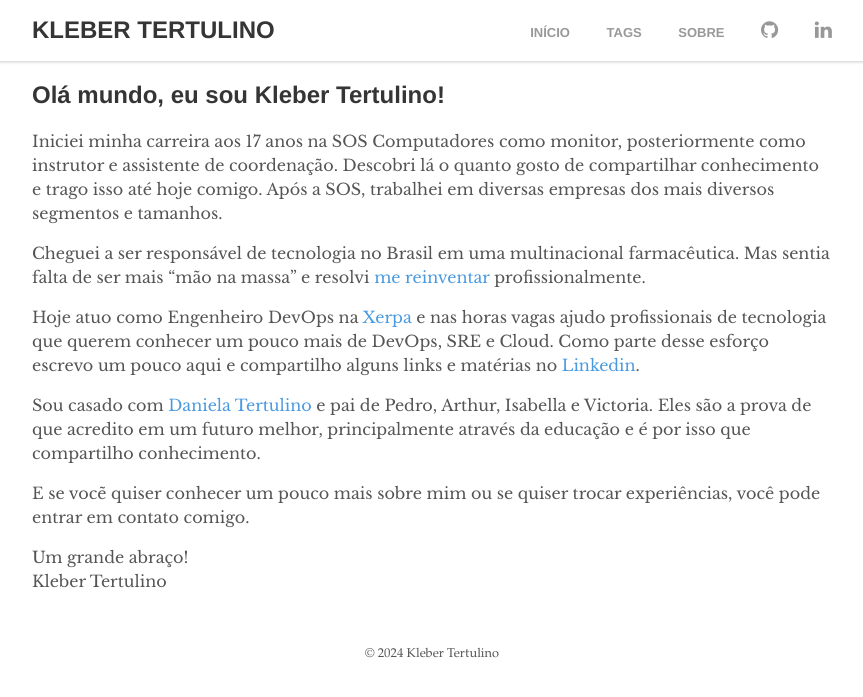
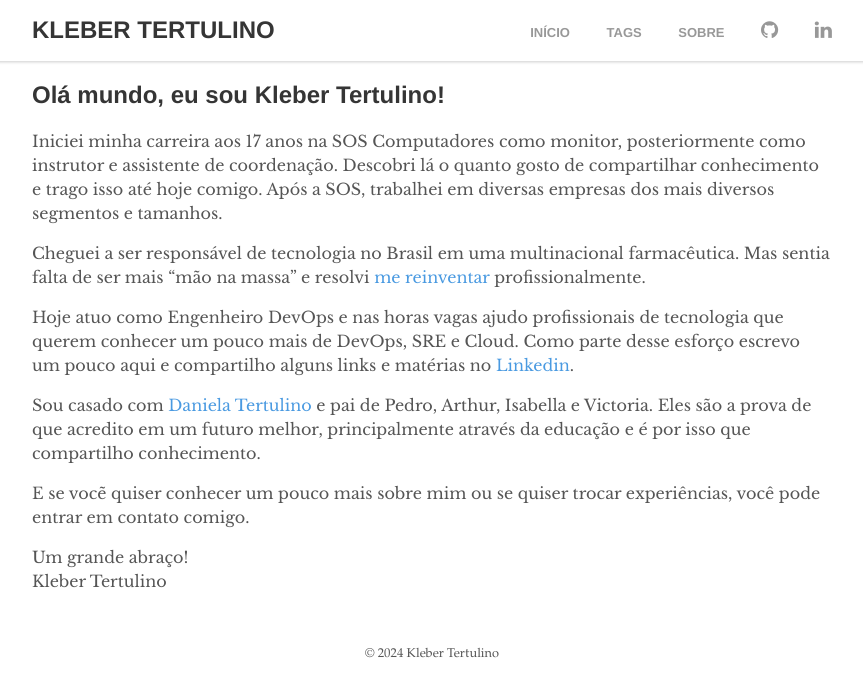
Before and after one commit to klebertertulino/klebertertulino.github.io, a Jekyll site: the page built from _pages/sobre.md, in a window 1280 px wide. Shown: the top 697 px of the page, without its empty margins (208-1071 px from the left). Built offline with Jekyll 4.4.1, drawn with Linux system fonts in a browser that asks for light colours.

Commit message:
Update sobre.md

```diff
--- a/_pages/sobre.md
+++ b/_pages/sobre.md
@@ -10,7 +10,7 @@ Iniciei minha carreira aos 17 anos na SOS Computadores como monitor, posteriorme
 
 Cheguei a ser responsável de tecnologia no Brasil em uma multinacional farmacêutica. Mas sentia falta de ser mais "mão na massa" e resolvi [me reinventar](/como-me-reinventei-profissionalmente/ "Como me reinventei profissionalmente") profissionalmente.
 
-Hoje atuo como Engenheiro DevOps na [Xerpa](https://www.xerpa.com.br) e nas horas vagas ajudo profissionais de tecnologia que querem conhecer um pouco mais de DevOps, SRE e Cloud. Como parte desse esforço escrevo um pouco aqui e compartilho alguns links e matérias no [Linkedin](https://www.linkedin.com/in/klebertertulino/).
+Hoje atuo como Engenheiro DevOps e nas horas vagas ajudo profissionais de tecnologia que querem conhecer um pouco mais de DevOps, SRE e Cloud. Como parte desse esforço escrevo um pouco aqui e compartilho alguns links e matérias no [Linkedin](https://www.linkedin.com/in/klebertertulino/).
 
 Sou casado com [Daniela Tertulino](https://www.linkedin.com/in/daniela-tertulino-758a69155/) e pai de Pedro, Arthur, Isabella e Victoria. Eles são a prova de que acredito em um futuro melhor, principalmente através da educação e é por isso que compartilho conhecimento.
 
```
